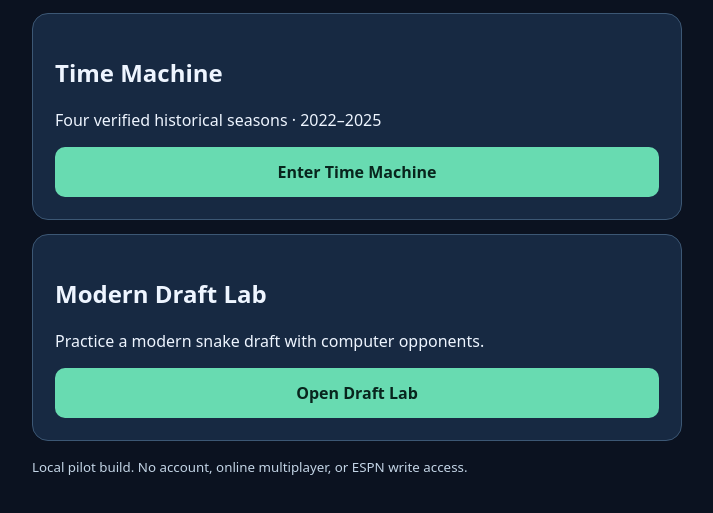
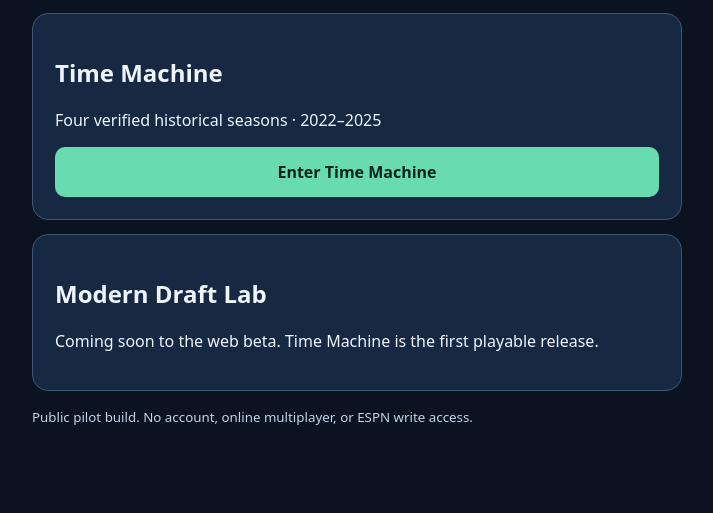
Before and after one commit to goldstandardbros/fantasy-desk, a plain HTML site: page index.html in a window 1280 px wide. Shown: the part 205-718 px from the top of the page, without its empty margins (283-996 px from the left). Drawn offline with Linux system fonts and the light colour scheme.

Commit message:
Hide Draft Lab until standalone dependencies are published

```diff
--- a/index.html
+++ b/index.html
@@ -1 +1 @@
-<!doctype html><html lang="en"><meta charset="utf-8"><meta name="viewport" content="width=device-width,initial-scale=1"><title>Fantasy Desk</title><style>body{margin:0;font:16px system-ui;background:#0b1220;color:#eef5ff}main{max-width:650px;margin:9vh auto;padding:22px}.card{background:#172942;border:1px solid #3c5774;padding:22px;border-radius:16px;margin:14px 0}a{display:block;background:#68dbb1;color:#08251d;padding:14px;border-radius:10px;font-weight:750;text-align:center;text-decoration:none}small{color:#c3d4e5}</style><main><h1>Fantasy Desk</h1><p>Draft football history. Replay a season. Win the championship.</p><div class="card"><h2>Time Machine</h2><p>Four verified historical seasons · 2022–2025</p><a href="time-machine.html">Enter Time Machine</a></div><div class="card"><h2>Modern Draft Lab</h2><p>Practice a modern snake draft with computer opponents.</p><a href="draft-lab.html">Open Draft Lab</a></div><small>Local pilot build. No account, online multiplayer, or ESPN write access.</small></main>
+<!doctype html><html lang="en"><meta charset="utf-8"><meta name="viewport" content="width=device-width,initial-scale=1"><title>Fantasy Desk</title><style>body{margin:0;font:16px system-ui;background:#0b1220;color:#eef5ff}main{max-width:650px;margin:9vh auto;padding:22px}.card{background:#172942;border:1px solid #3c5774;padding:22px;border-radius:16px;margin:14px 0}a{display:block;background:#68dbb1;color:#08251d;padding:14px;border-radius:10px;font-weight:750;text-align:center;text-decoration:none}small{color:#c3d4e5}</style><main><h1>Fantasy Desk</h1><p>Draft football history. Replay a season. Win the championship.</p><div class="card"><h2>Time Machine</h2><p>Four verified historical seasons · 2022–2025</p><a href="time-machine.html">Enter Time Machine</a></div><div class="card"><h2>Modern Draft Lab</h2><p>Coming soon to the web beta. Time Machine is the first playable release.</p></div><small>Public pilot build. No account, online multiplayer, or ESPN write access.</small></main>
```
